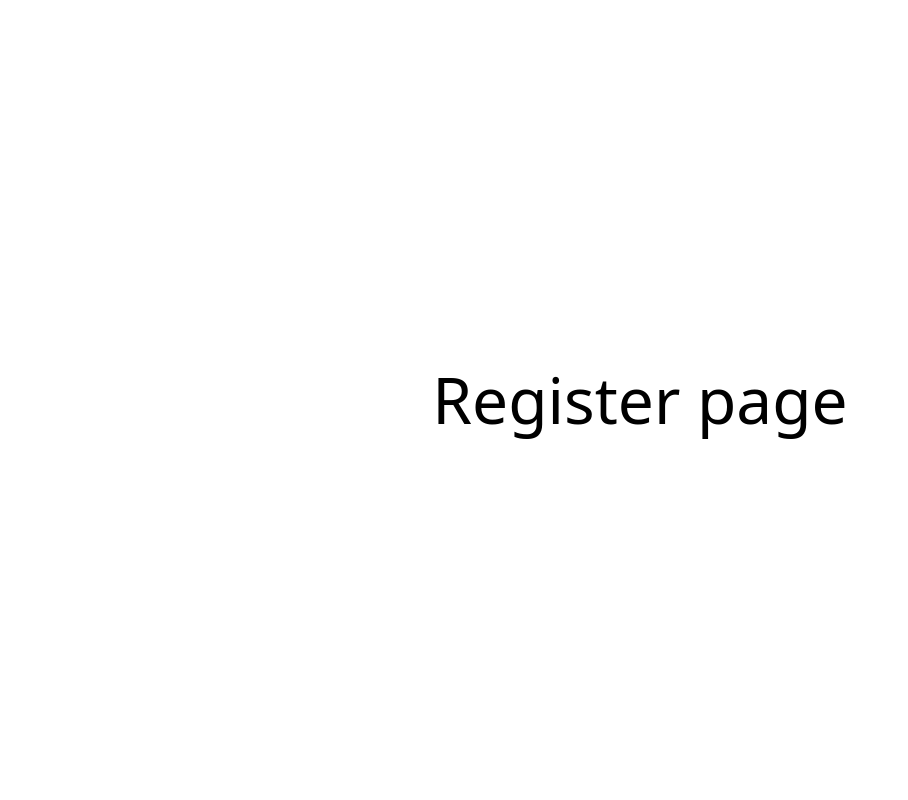
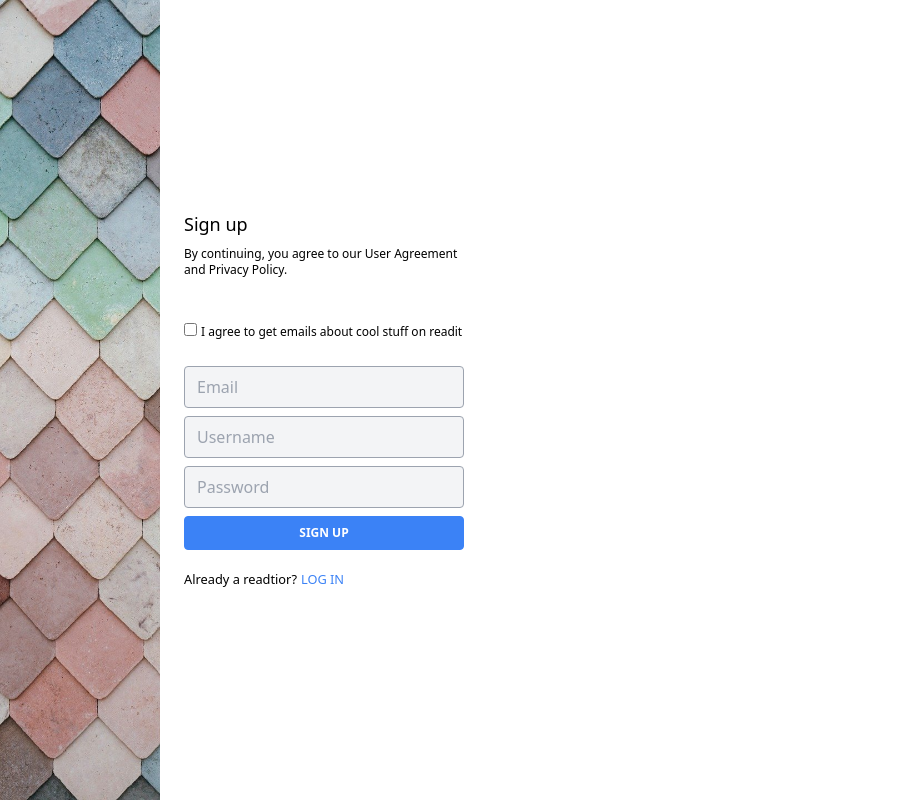
Before and after one commit to Meher-Slimani/Meher-Slimani-Reddit_Clone_Typescript_Postgres_NextJS, a Next.js app in the folder client/: page /register in a window 1280 px wide. Shown: the whole page, without its empty margins (0-908 px from the left). Built offline with nearby package versions, Linux system fonts and the light colour scheme.

Commit message:
Add register markup

```diff
--- a/client/src/pages/register.tsx
+++ b/client/src/pages/register.tsx
@@ -1,17 +1,68 @@
-import Head from "next/head"
-import styles from "../styles/Home.module.css"
+import Head from "next/head";
+import Link from "next/link";
 
 export default function Register() {
   return (
-    <div className={styles.container}>
+    <div className="flex">
       <Head>
-        <title>Create Next App</title>
+        <title>Register</title>
         <link rel="icon" href="/favicon.ico" />
       </Head>
 
-      <main className={styles.main}>
-        <h1 className={styles.title}>Register page</h1>
-      </main>
+      <div
+        className="w-40 h-screen bg-center bg-cover"
+        style={{ backgroundImage: "url('/images/bricks.jpg')" }}
+      ></div>
+      <div className="flex flex-col justify-center pl-6">
+        <div className="w-70">
+          <h1 className="mb-2 text-lg font-medium">Sign up</h1>
+          <p className="mb-10 text-xs">
+            By continuing, you agree to our User Agreement and Privacy Policy.
+          </p>
+          <form>
+            <div className="mb-6">
+              <input
+                type="checkbox"
+                className="mr-1 cursor-pointer"
+                id="agreement"
+              />
+              <label htmlFor="agreement" className="text-xs cursor-pointer">
+                I agree to get emails about cool stuff on readit
+              </label>
+            </div>
+            <div className="mb-2">
+              <input
+                className="w-full p-3 py-2 bg-gray-100 border border-gray-400 rounded"
+                placeholder="Email"
+                type="email"
+              />
+            </div>
+            <div className="mb-2">
+              <input
+                className="w-full p-3 py-2 bg-gray-100 border border-gray-400 rounded"
+                placeholder="Username"
+                type="text"
+              />
+            </div>
+            <div className="mb-2">
+              <input
+                className="w-full p-3 py-2 bg-gray-100 border border-gray-400 rounded"
+                placeholder="Password"
+                type="password"
+              />
+            </div>
+            <button className="w-full py-2 mb-4 text-xs font-bold text-white uppercase bg-blue-500 border border-blue-500 rounded">
+              Sign up
+            </button>
+          </form>
+          <small>
+            Already a readtior?
+            <Link href="/login">
+              <a className="ml-1 text-blue-500 uppercase">Log in</a>
+            </Link>
+          </small>
+        </div>
+      </div>
     </div>
-  )
+  );
 }
--- a/client/tailwind.config.js
+++ b/client/tailwind.config.js
@@ -1,11 +1,15 @@
 module.exports = {
-  purge: ["./pages/**/*.{js,ts,jsx,tsx}", "./components/**/*.{js,ts,jsx,tsx}"],
+  purge: ["./src/**/*.{js,ts,jsx,tsx}"],
   darkMode: false, // or 'media' or 'class'
   theme: {
-    extend: {},
+    extend: {
+      spacing: {
+        70: "17.5rem",
+      },
+    },
   },
   variants: {
     extend: {},
   },
   plugins: [],
-}
+};
```
Also changed, not shown: client/public/images/bricks.jpg (added), package.json (line endings or trailing spaces).
